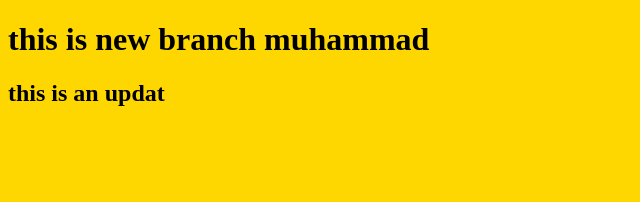
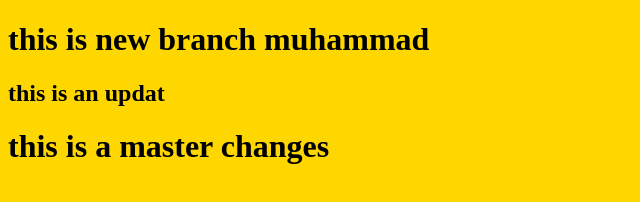
Before and after one commit to Mabdsiddiqui4/myprogram, a plain HTML site: page index.html in a window 1280 px wide. Shown: the whole page, without its empty margins (0-640 px from the left). Drawn offline with Linux system fonts and the light colour scheme.

Commit message:
add h1 to index.html file

```diff
--- a/index.html
+++ b/index.html
@@ -9,6 +9,7 @@
 <body>
     <h1>this is new branch muhammad</h1>
     <h2>this is an updat</h2>
+    <h1>this is a master changes</h1>
     <script src-"app.js"></script>
 </body>
 </html>
```
